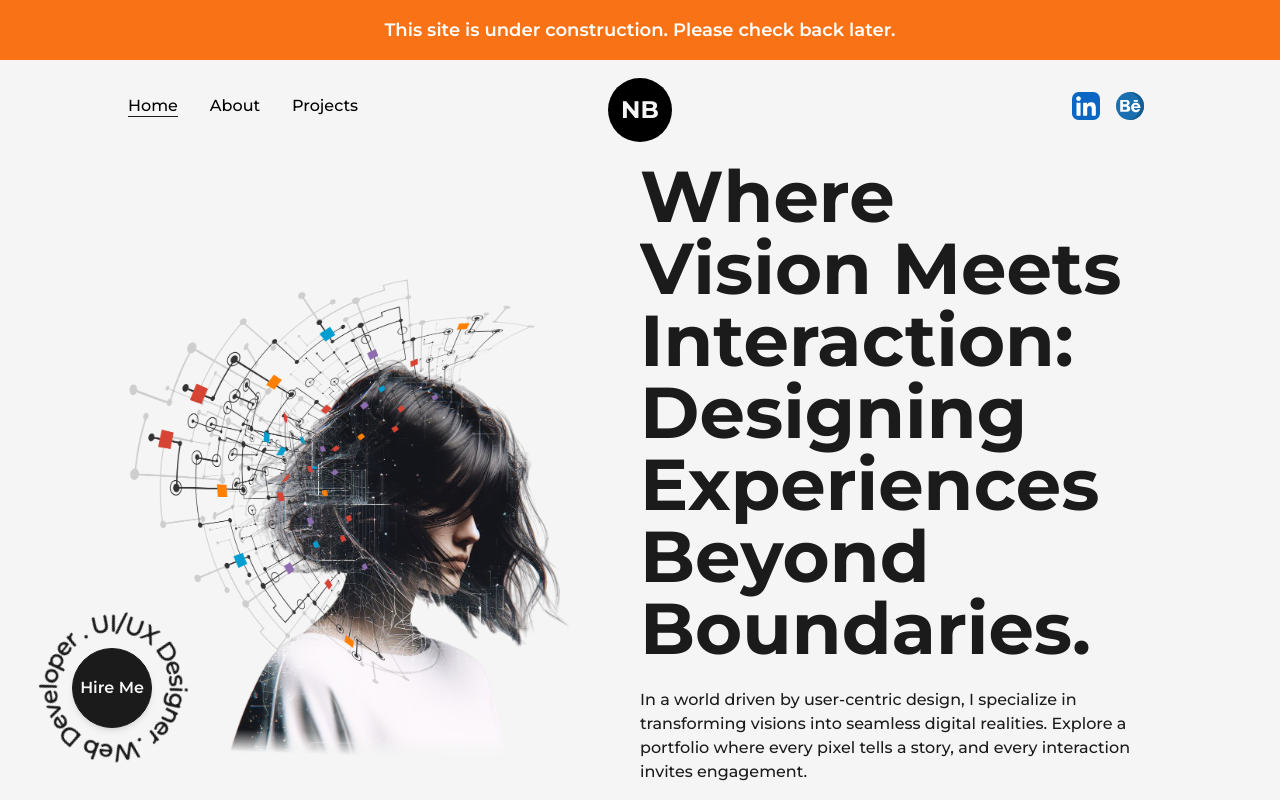
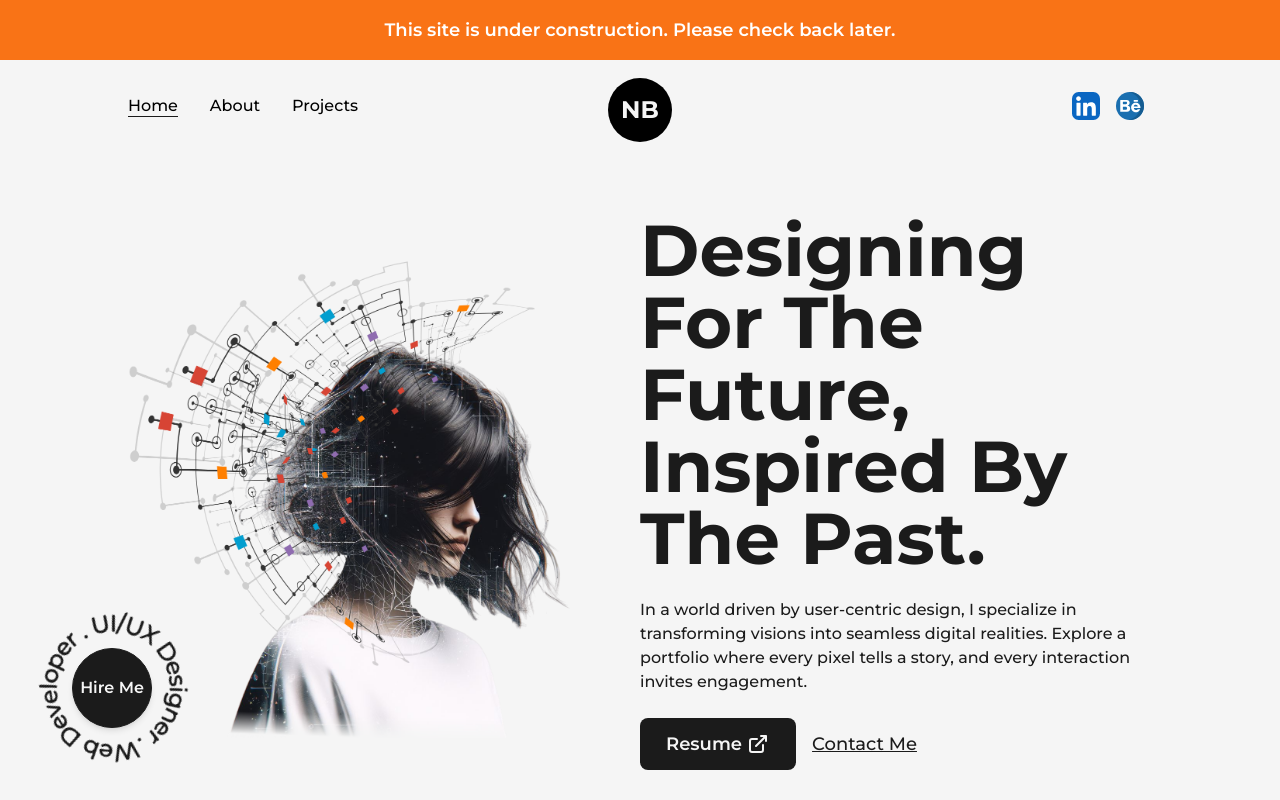
Before and after one commit to natalia-belei/natalia-belei.github.io, a Next.js app in the folder reactportfolio/: page / in a window 1280 px wide. Shown: the top 800 px of the page. Built offline with nearby package versions, Linux system fonts and the light colour scheme.

Commit message:
Update home.js

```diff
--- a/reactportfolio/data-config/home.js
+++ b/reactportfolio/data-config/home.js
@@ -7,6 +7,6 @@ export const homePageConfig = {
         profilePicAlt: contactsConfig.ownerFullName,
     },
 
-    mainTitle: "Where Vision Meets Interaction: Designing Experiences Beyond Boundaries.",
+    mainTitle: "Designing for the future, inspired by the past.",
     summary: "In a world driven by user-centric design, I specialize in transforming visions into seamless digital realities. Explore a portfolio where every pixel tells a story, and every interaction invites engagement.",
 }
```
